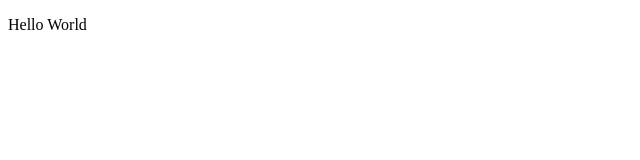
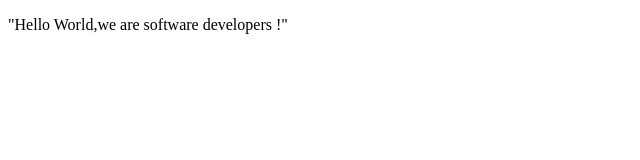
Before and after one commit to daveblaq/microverse-first-project, a plain HTML site: page index.html in a window 1280 px wide. Shown: the whole page, without its empty margins (0-640 px from the left). Drawn offline with Linux system fonts and the light colour scheme.

Commit message:
second commit

```diff
--- a/index.html
+++ b/index.html
@@ -21,7 +21,7 @@
     - The freeCodeCamp Team
 
     -->
-    <p>Hello World</p>
+    <p>"Hello World,we are software developers !"</p>
     <script  src="js/index.js"></script>
   </body>
 </html>
```
